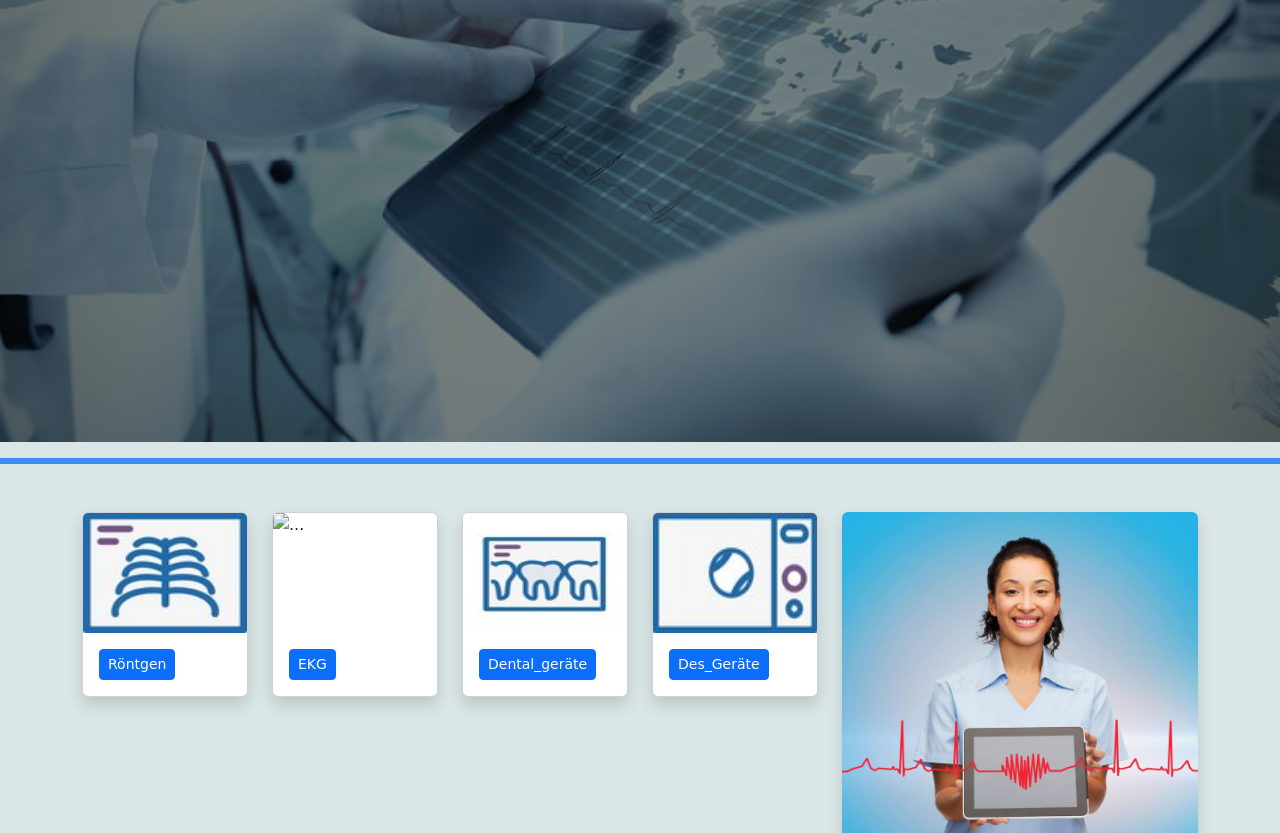
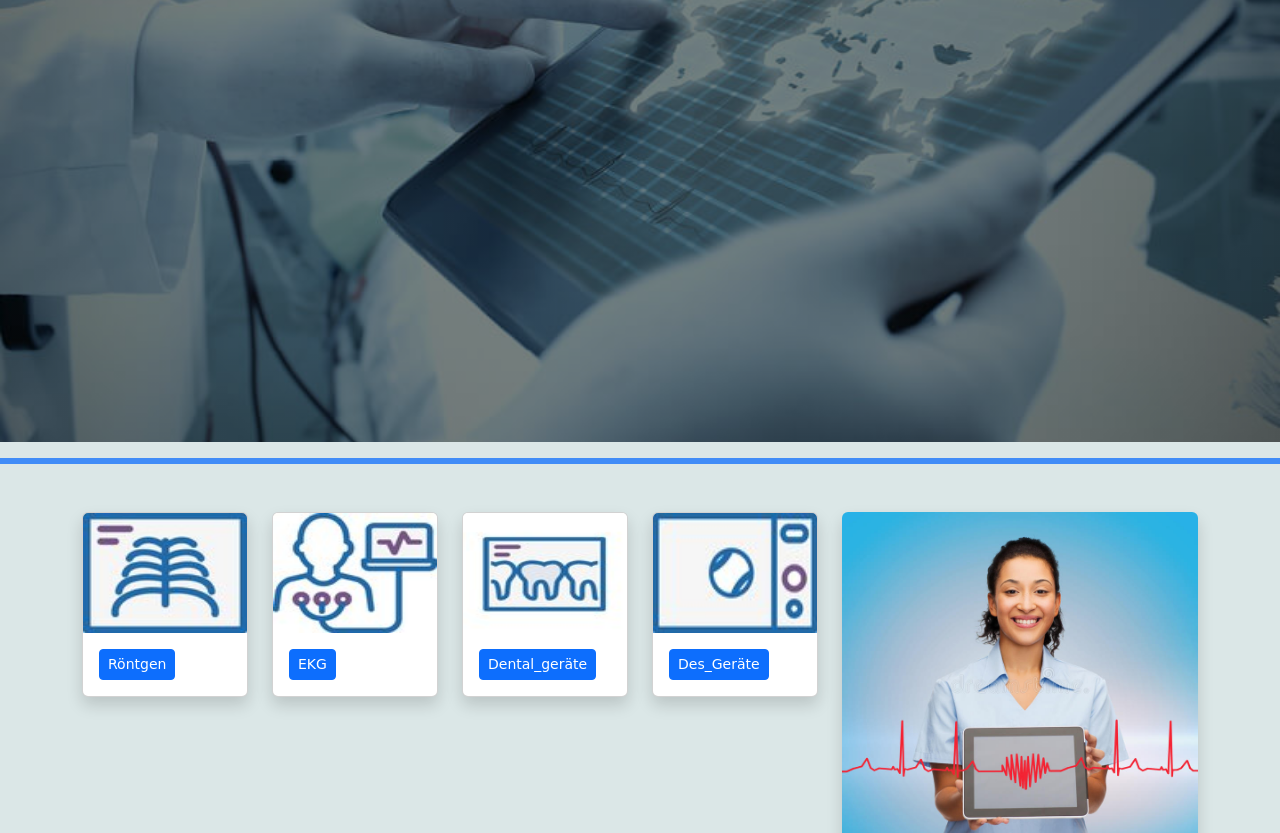
Before and after one commit to zbari023/Medical-page, a plain HTML site: page index.html in a window 1280 px wide. Shown: the part 358-1191 px from the top of the page. Drawn offline with nearby package versions, Linux system fonts and the light colour scheme; a web font is replaced by a local one.

Commit message:
all of work on page

```diff
--- a/index.html
+++ b/index.html
@@ -70,7 +70,7 @@
                 </div>
                 <div class="col-12 col-sm-6 col-md-2 col-lg-2 col-xl-2">
                     <div class="card hovering_card shadow">
-                        <img src="EKG.jpg" width="100" height="120" class="card-img-top" alt="...">
+                        <img src="images/EKG.jpg" width="100" height="120" class="card-img-top" alt="...">
                         <div class="card-body">
                             <a href="https://www.medizintechnikmarkt.de/" class="btn btn-primary btn-sm ms-0">EKG</a>
                         </div>
```
